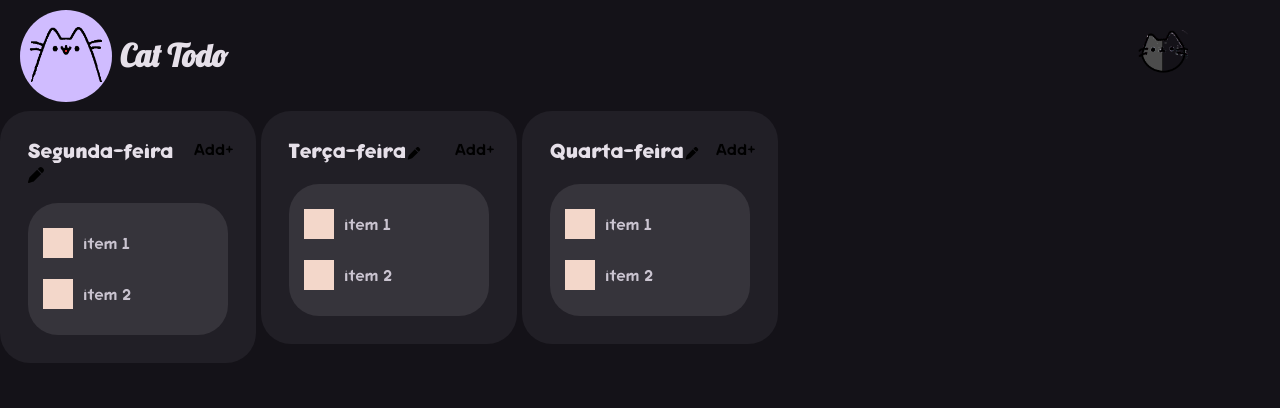
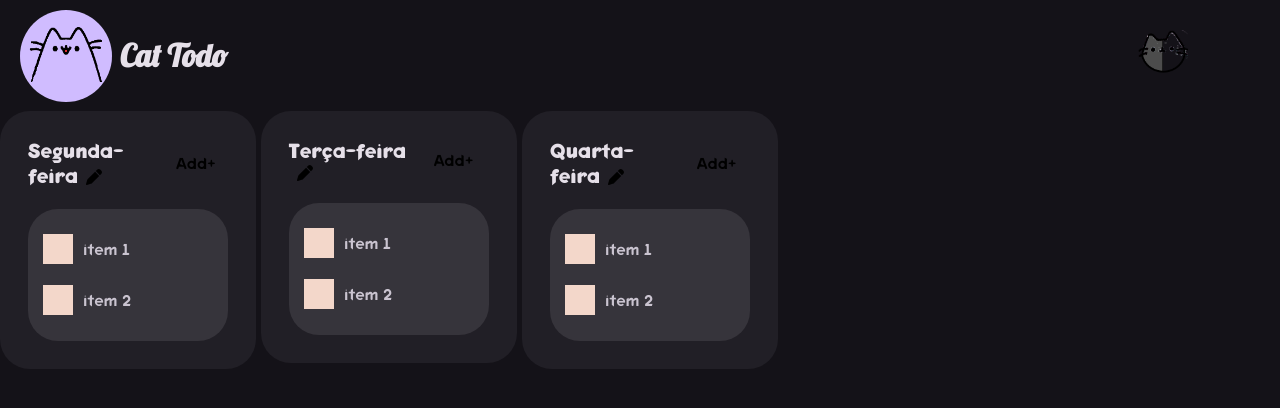
Before and after one commit to Renatouhu/cat-todo, a Next.js app: page / in a window 1280 px wide. Shown: the top 408 px of the page. Built offline with nearby package versions, Linux system fonts and the light colour scheme.

Commit message:
adjust button size and svg size

```diff
--- a/styles/main.module.sass
+++ b/styles/main.module.sass
@@ -14,6 +14,7 @@
         .todoHeader
             display: flex
             justify-content: space-between
+            align-items: center
             font-family: $font-family-secundary-bold, sans-serif
             label
                 font-size: 1.3rem
@@ -25,11 +26,10 @@
                 background: none
                 border: none
             svg
-                width: 10%
-                height: 50%
+                width: 2rem
             button
-                width: 20%
-                height: 15%
+                width: 5rem
+                height: 2rem
                 background: none
                 border: none
                 border-radius: 30px
```
